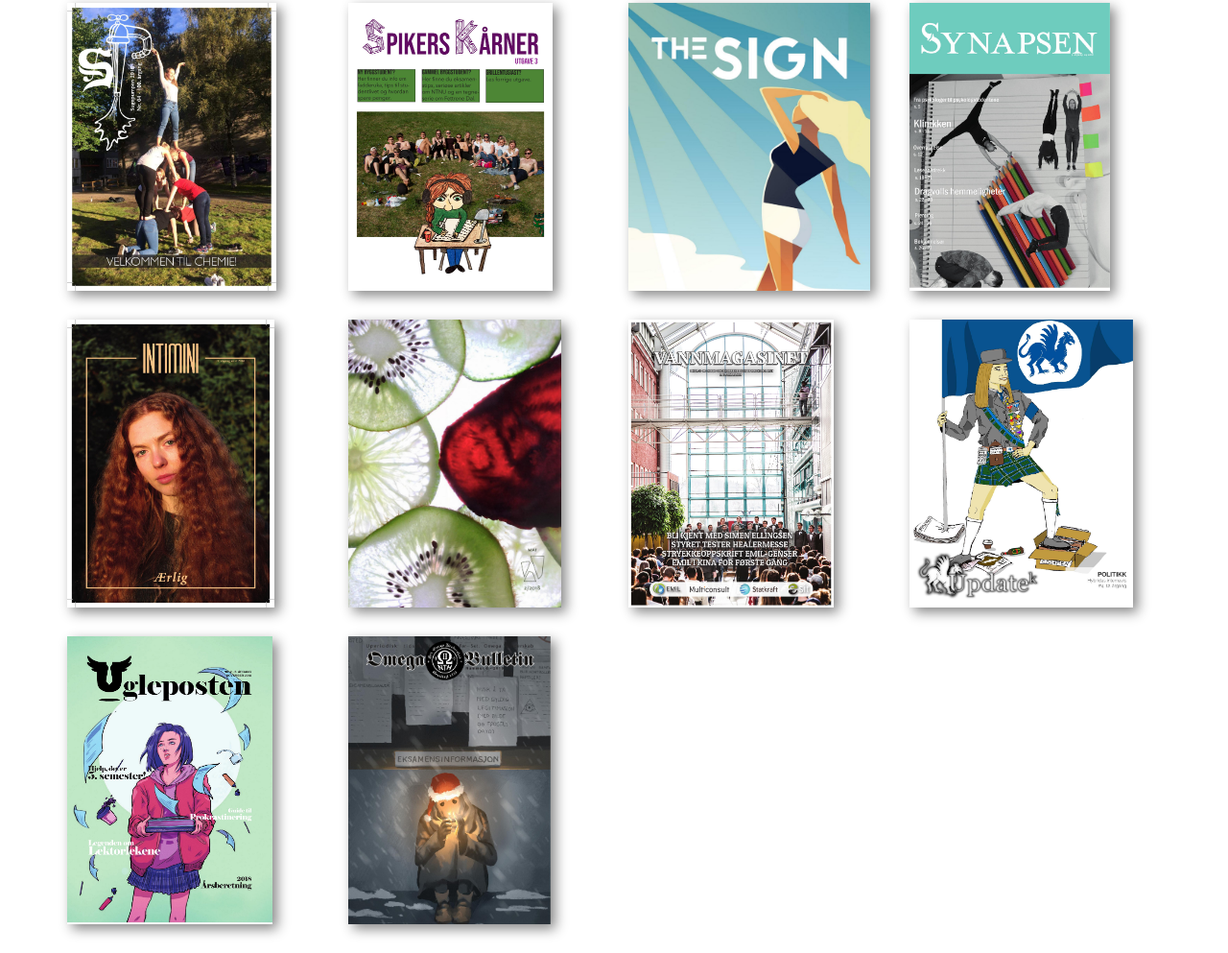
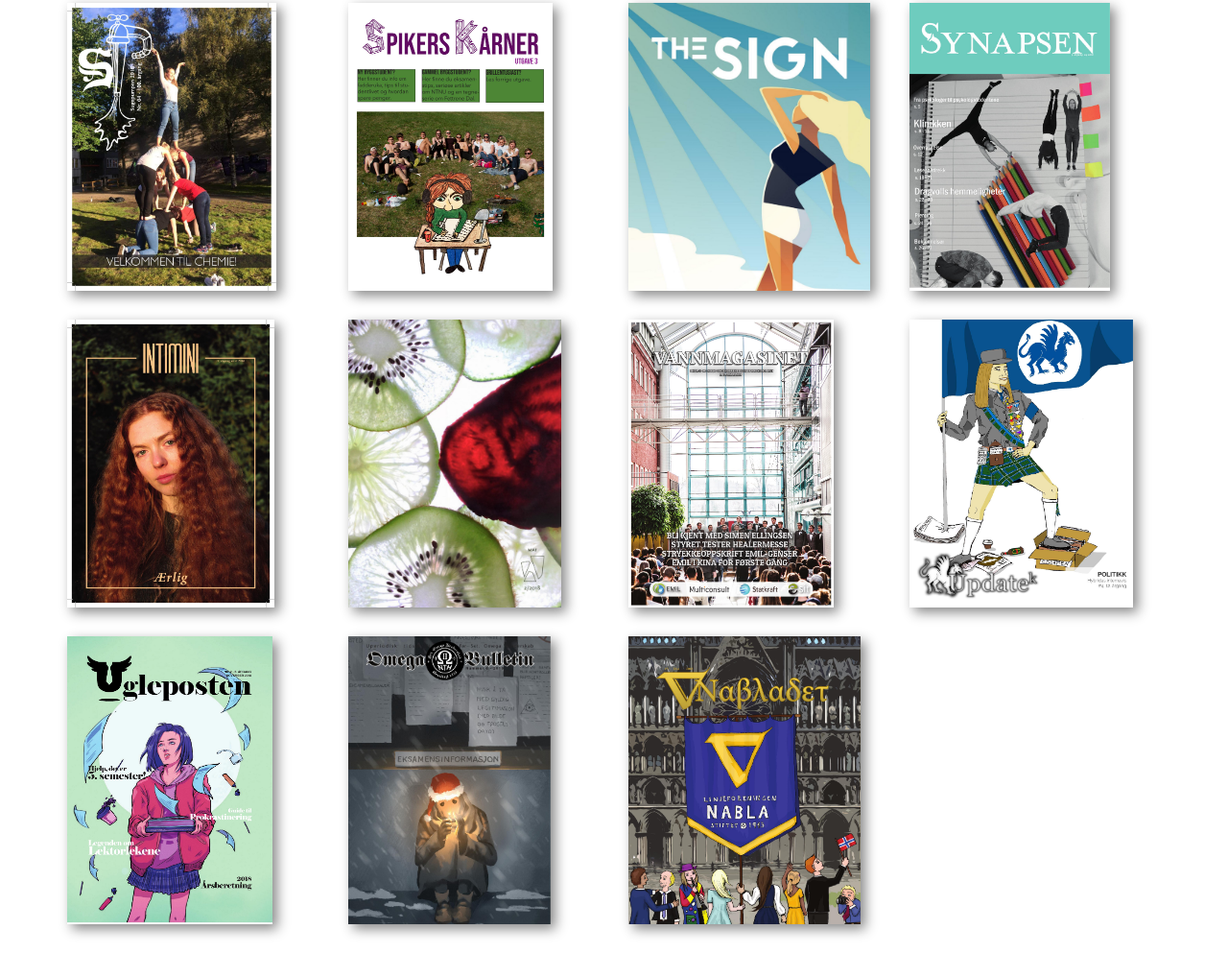
Before and after one commit to draperunner/gullblekka, a plain HTML site: page index.html in a window 1280 px wide. Shown: the part 599-1592 px from the top of the page at 96% size. Drawn offline with nearby package versions, Linux system fonts and the light colour scheme.

Commit message:
Added Nabladet

```diff
--- a/index.html
+++ b/index.html
@@ -99,6 +99,14 @@
           <a href="assets\2019\pdf\ombul_2018_6_Trykkversjon.pdf" onclick="ga('send', 'event', 'pdf', 'download', this.href)"><img class="img-responsive" src="assets\2019\jpg\ombul_2018_6_Trykkversjon.jpg" /></a>
         </div>
 
+        <div class="clearfix visible-md-block"></div>
+
+        <div class="thumb col-xs-6 col-md-3">
+          <a href="assets\2019\pdf\Nabladet2018_3.pdf" onclick="ga('send', 'event', 'pdf', 'download', this.href)"><img class="img-responsive" src="assets\2019\jpg\Nabladet2018_3.jpg" /></a>
+        </div>
+
+        <div class="clearfix visible-sm-block"></div>
+        <div class="clearfix visible-lg-block"></div>
 
       </div>
 
```
Also changed, not shown: assets/2019/jpg/Nabladet2018_3.jpg (added), 1 other file.
